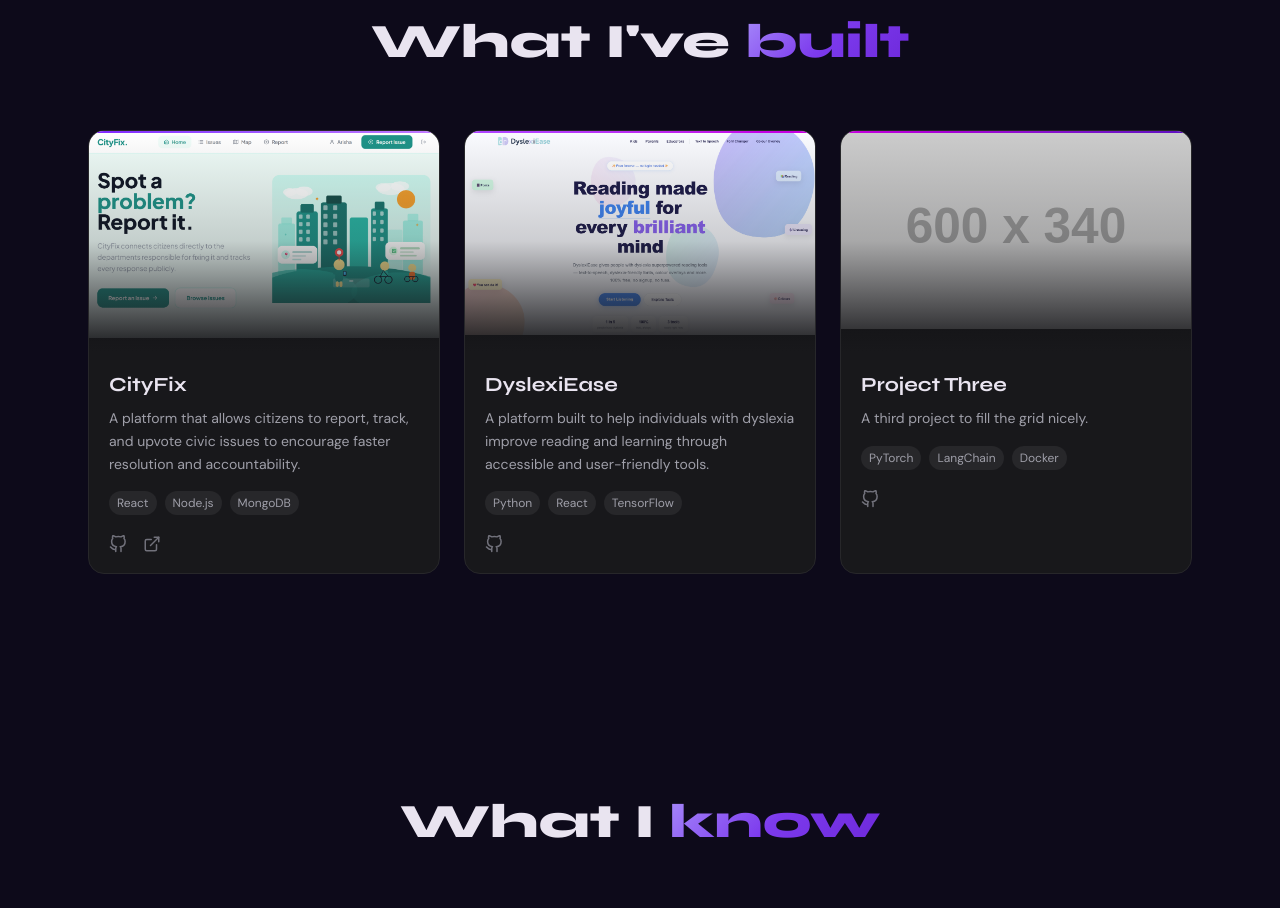
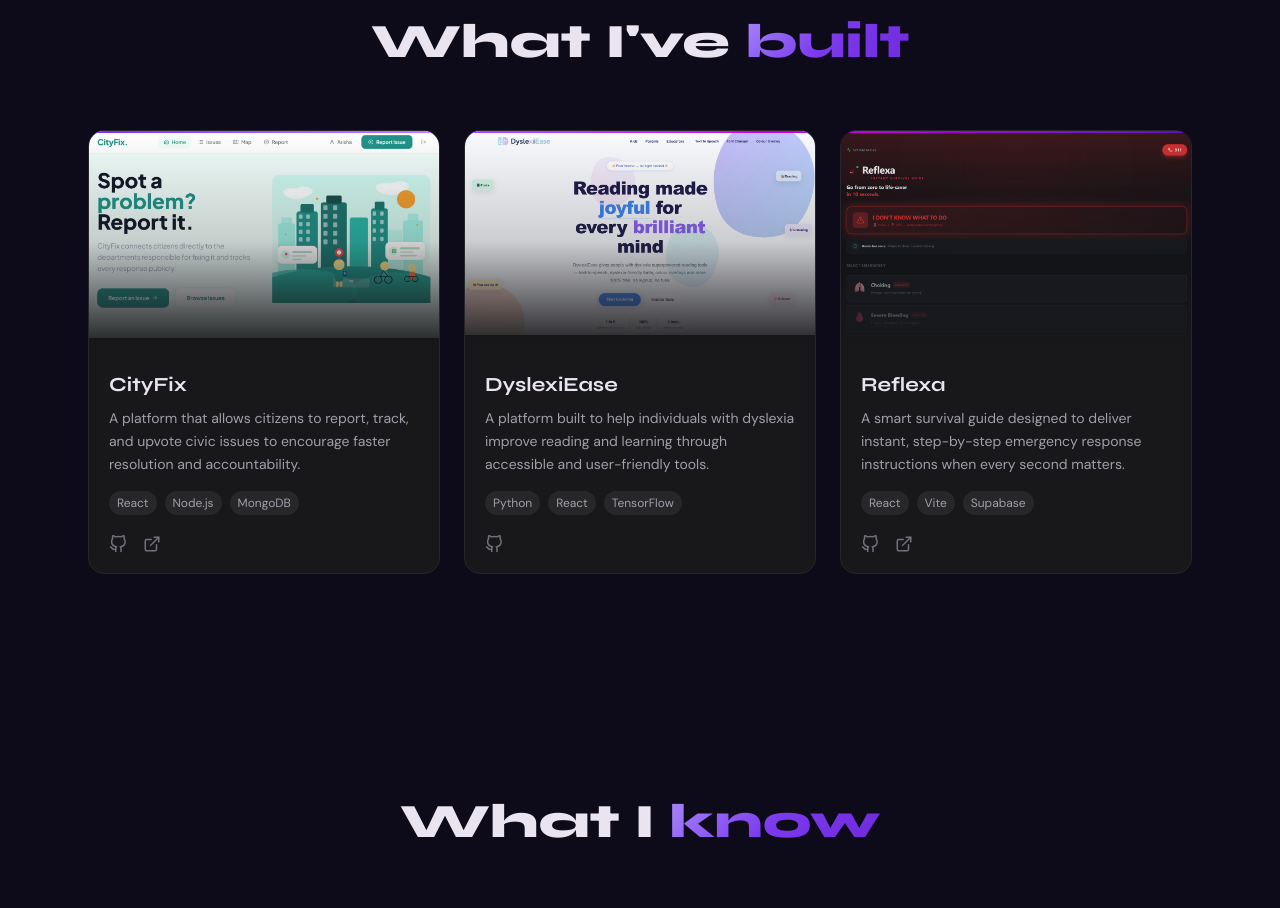
Before and after one commit to arisha-git/my-portfolio, a React (Vite) app: page / in a window 1280 px wide. Shown: the part 1440-2348 px from the top of the page. Built offline with nearby package versions, Linux system fonts and the light colour scheme.

Commit message:
reflexa added

```diff
--- a/src/data/content.js
+++ b/src/data/content.js
@@ -18,13 +18,13 @@ export const projects = [
     image: "/dyslexiease.png",
   },
   {
-    title: "Project Three",
-    description: "A third project to fill the grid nicely.",
-    tech: ["PyTorch", "LangChain", "Docker"],
-    github: "https://github.com/you/project3",
-    live: "",
+    title: "Reflexa",
+    description: "A smart survival guide designed to deliver instant, step-by-step emergency response instructions when every second matters.",
+    tech: ["React", "Vite", "Supabase"],
+    github: "https://github.com/arisha-git/Reflexa",
+    live: "https://reflexa-aid.lovable.app/",
     color: "from-fuchsia-600 to-violet-800",
-    image: "https://placehold.co/600x340/1a1025/a78bfa?text=Project+Three",
+    image: "/reflexa.png",
   },
 ]
 
```
Also changed, not shown: public/reflexa.png (added).
